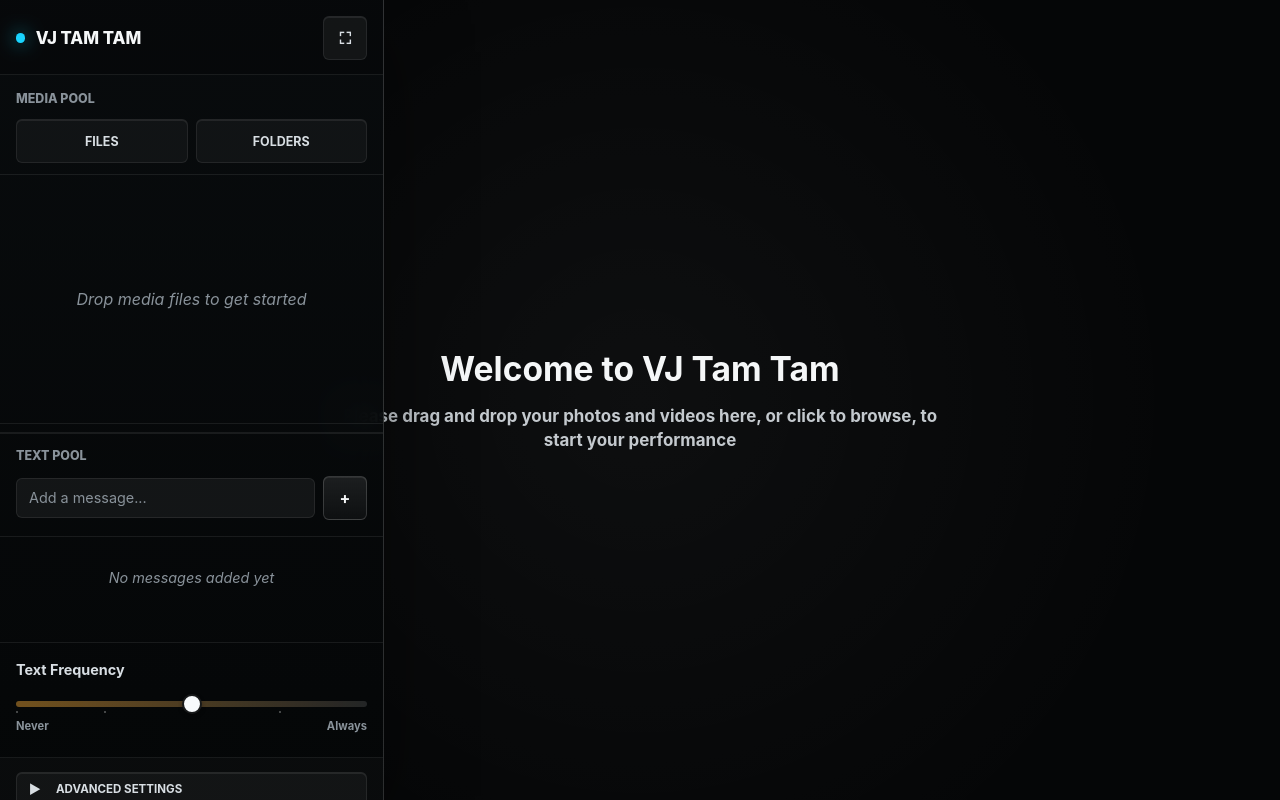
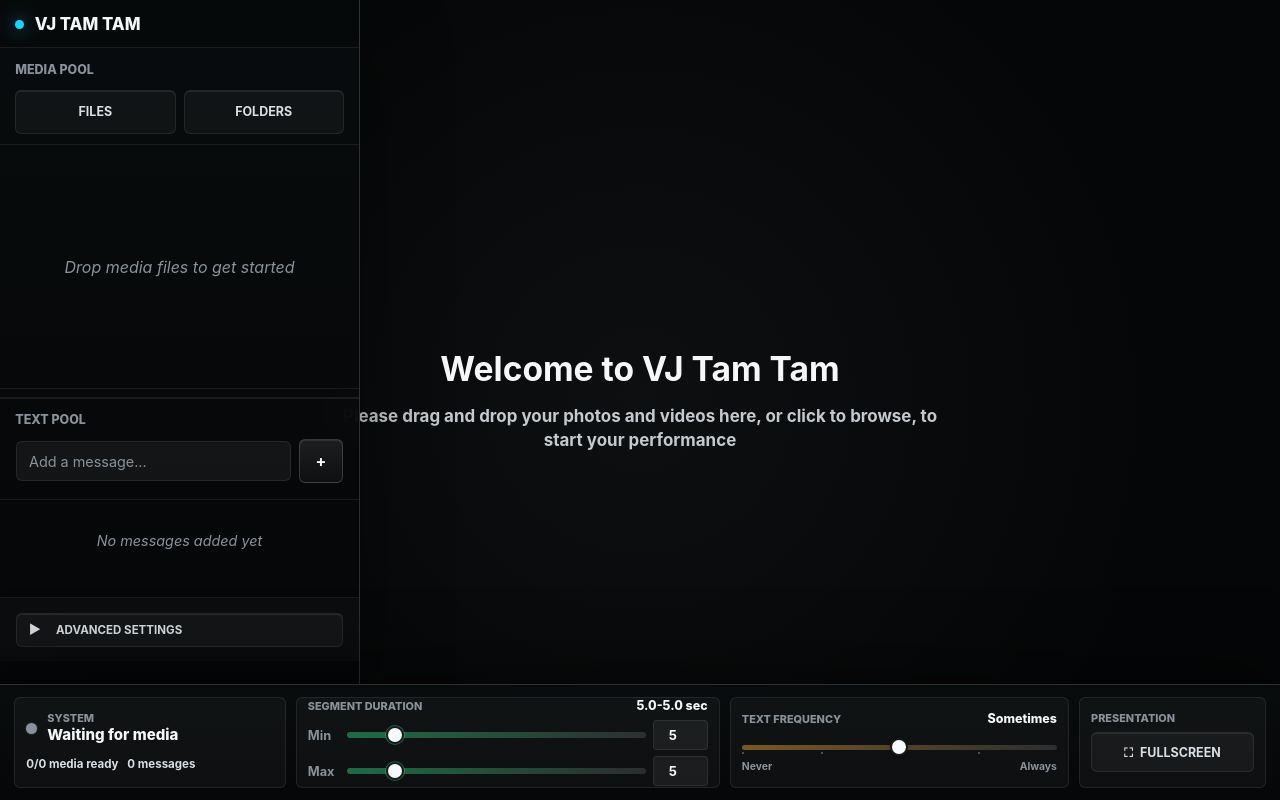
Before and after one commit to paulobarcelos/vj-tam-tam, a plain HTML site: page index.html in a window 1280 px wide. Both pictures are taken after a click on the element 640 px from the left and 400 px from the top of the page. Drawn offline with Linux system fonts and the light colour scheme.

Commit message:
ui: add lean live strip

```diff
--- a/assets/css/features/base.css
+++ b/assets/css/features/base.css
@@ -20,6 +20,8 @@
   --radius-md: 6px;
   --radius-lg: 10px;
   --shadow-panel: 0 24px 80px rgba(0, 0, 0, 0.42);
+  --live-strip-height: 116px;
+  --live-strip-mobile-height: 138px;
 }
 
 /* VJ Tam Tam CSS */
--- /dev/null
+++ b/assets/css/features/bottom-live-strip.css
@@ -0,0 +1,233 @@
+/* Bottom live controls */
+.bottom-live-strip {
+  position: absolute;
+  right: 0;
+  bottom: 0;
+  left: 0;
+  z-index: 3;
+  height: var(--live-strip-height);
+  padding: 0.72rem 0.9rem;
+  display: grid;
+  grid-template-columns:
+    minmax(190px, 0.8fr)
+    minmax(280px, 1.25fr)
+    minmax(240px, 1fr)
+    minmax(138px, 0.55fr);
+  gap: 0.65rem;
+  align-items: stretch;
+  background: linear-gradient(180deg, rgba(10, 13, 15, 0.9), rgba(5, 7, 8, 0.96));
+  border-top: 1px solid var(--line-strong);
+  box-shadow: 0 -20px 70px rgba(0, 0, 0, 0.4);
+  backdrop-filter: blur(18px) saturate(1.12);
+  -webkit-backdrop-filter: blur(18px) saturate(1.12);
+  transition: opacity 0.28s ease, transform 0.28s ease;
+}
+
+.ui-idle .bottom-live-strip {
+  opacity: 0;
+  transform: translateY(14px);
+  pointer-events: none;
+}
+
+.live-strip-cell {
+  min-width: 0;
+  min-height: 0;
+  padding: 0.68rem;
+  display: flex;
+  flex-direction: column;
+  justify-content: center;
+  gap: 0.48rem;
+  background: rgba(255, 255, 255, 0.035);
+  border: 1px solid var(--line-soft);
+  border-radius: var(--radius-md);
+}
+
+.live-strip-status {
+  display: grid;
+  grid-template-columns: auto minmax(0, 1fr);
+  grid-template-rows: auto auto;
+  align-items: center;
+  column-gap: 0.62rem;
+  row-gap: 0.3rem;
+}
+
+.status-dot {
+  width: 0.7rem;
+  height: 0.7rem;
+  border-radius: 50%;
+  background: var(--text-muted);
+  box-shadow: 0 0 0 1px rgba(255, 255, 255, 0.08);
+}
+
+.status-dot--ready {
+  background: var(--accent-green);
+  box-shadow: 0 0 16px rgba(53, 232, 137, 0.62);
+}
+
+.status-dot--warn {
+  background: var(--accent-amber);
+  box-shadow: 0 0 16px rgba(255, 177, 59, 0.62);
+}
+
+.status-dot--idle {
+  background: var(--text-muted);
+}
+
+.live-strip-label {
+  margin: 0;
+  color: var(--text-muted);
+  font-size: 0.68rem;
+  font-weight: 800;
+  line-height: 1.1;
+  text-transform: uppercase;
+}
+
+.live-strip-value {
+  margin: 0.12rem 0 0;
+  color: var(--text-strong);
+  font-size: 0.94rem;
+  font-weight: 800;
+  line-height: 1.1;
+}
+
+.live-strip-meta {
+  grid-column: 1 / -1;
+  display: flex;
+  flex-wrap: wrap;
+  gap: 0.3rem 0.55rem;
+  color: var(--text);
+  font-size: 0.72rem;
+  font-weight: 700;
+  line-height: 1.2;
+}
+
+.live-strip-heading {
+  display: flex;
+  justify-content: space-between;
+  align-items: baseline;
+  gap: 0.65rem;
+}
+
+.live-strip-summary {
+  flex-shrink: 0;
+  color: var(--text-strong);
+  font-size: 0.78rem;
+  font-weight: 800;
+  line-height: 1.1;
+}
+
+.live-duration-controls {
+  display: grid;
+  gap: 0.36rem;
+}
+
+.live-duration-control {
+  min-width: 0;
+  display: grid;
+  grid-template-columns: 2rem minmax(90px, 1fr) 3.4rem;
+  align-items: center;
+  gap: 0.45rem;
+}
+
+.bottom-live-strip .duration-slider {
+  min-width: 0;
+}
+
+.bottom-live-strip .duration-input {
+  width: 3.4rem;
+  min-height: 30px;
+  padding: 0.22rem 0.3rem;
+  font-size: 0.82rem;
+}
+
+.bottom-live-strip .duration-unit {
+  min-width: 0;
+}
+
+.bottom-live-strip .frequency-control-section {
+  padding: 0;
+  margin-top: 0;
+  border-top: 0;
+}
+
+.bottom-live-strip .frequency-slider-container {
+  margin-bottom: 0;
+}
+
+.bottom-live-strip .frequency-slider {
+  height: 5px;
+}
+
+.bottom-live-strip .frequency-slider::-webkit-slider-thumb {
+  width: 18px;
+  height: 18px;
+}
+
+.bottom-live-strip .frequency-slider::-moz-range-thumb {
+  width: 18px;
+  height: 18px;
+}
+
+.bottom-live-strip .frequency-labels {
+  margin-top: 0.36rem;
+  font-size: 0.65rem;
+}
+
+.live-strip-presentation {
+  align-items: stretch;
+}
+
+.live-fullscreen-btn {
+  width: 100%;
+  min-height: 40px;
+  padding: 0.54rem 0.7rem;
+  white-space: nowrap;
+}
+
+@media (max-width: 940px) {
+  .bottom-live-strip {
+    height: var(--live-strip-mobile-height);
+    grid-template-columns: none;
+    grid-auto-flow: column;
+    grid-auto-columns: minmax(230px, 76vw);
+    align-items: stretch;
+    overflow-x: auto;
+    overflow-y: hidden;
+    padding: 0.62rem 0.7rem;
+    scroll-snap-type: x proximity;
+    scrollbar-width: thin;
+    scrollbar-color: rgba(255, 255, 255, 0.22) transparent;
+  }
+
+  .bottom-live-strip::-webkit-scrollbar {
+    height: 6px;
+  }
+
+  .bottom-live-strip::-webkit-scrollbar-track {
+    background: transparent;
+  }
+
+  .bottom-live-strip::-webkit-scrollbar-thumb {
+    background: rgba(255, 255, 255, 0.18);
+    border-radius: 999px;
+  }
+
+  .live-strip-cell {
+    scroll-snap-align: start;
+  }
+}
+
+@media (max-width: 420px) {
+  .bottom-live-strip {
+    grid-auto-columns: minmax(220px, 84vw);
+  }
+
+  .live-duration-control {
+    grid-template-columns: 1.8rem minmax(76px, 1fr) 3.1rem;
+    gap: 0.35rem;
+  }
+
+  .bottom-live-strip .duration-input {
+    width: 3.1rem;
+  }
+}
--- a/assets/css/features/drawer.css
+++ b/assets/css/features/drawer.css
@@ -3,8 +3,8 @@
   position: absolute;
   top: 0;
   left: 0;
-  width: min(384px, 100vw);
-  height: 100vh;
+  width: min(360px, 100vw);
+  height: calc(100vh - var(--live-strip-height));
   background: linear-gradient(180deg, rgba(9, 12, 14, 0.94), rgba(5, 7, 8, 0.9));
   border-right: 1px solid var(--line-strong);
   box-shadow: var(--shadow-panel);
@@ -40,7 +40,7 @@
 
 /* Application Header - VJ Tam Tam Logo */
 .app-header {
-  padding: 1rem 1rem 0.9rem;
+  padding: 0.9rem 0.95rem 0.8rem;
   border-bottom: 1px solid var(--line-soft);
   display: flex;
   align-items: center;
@@ -80,7 +80,7 @@
 
 /* Media Pool Header */
 .drawer-header {
-  padding: 1rem 1rem 0.65rem;
+  padding: 0.85rem 0.95rem 0.65rem;
   border-bottom: 1px solid var(--line-soft);
   display: grid;
   grid-template-columns: 1fr;
@@ -147,14 +147,14 @@
   display: flex;
   flex-direction: column;
   gap: 0.5rem;
-  padding: 0 1rem;
-  padding-top: 1rem;
+  padding: 0 0.95rem;
+  padding-top: 0.85rem;
 }
 
 .media-pool {
-  padding: 1rem;
+  padding: 0.85rem 0.95rem;
   padding-top: 0.5rem;
-  max-height: 400px;
+  max-height: min(34vh, 330px);
   overflow-y: auto;
   display: grid;
   grid-template-columns: repeat(auto-fill, minmax(68px, 1fr));
@@ -167,7 +167,13 @@
 }
 
 .section-header {
-  padding: 0.9rem 1rem 0.6rem;
+  padding: 0.82rem 0.95rem 0.56rem;
+}
+
+@media (max-width: 940px) {
+  .left-drawer {
+    height: calc(100vh - var(--live-strip-mobile-height));
+  }
 }
 
 .section-header h3 {
--- a/assets/css/style.css
+++ b/assets/css/style.css
@@ -3,6 +3,7 @@
 @import url("features/base.css");
 @import url("features/stage-and-overlays.css");
 @import url("features/drawer.css");
+@import url("features/bottom-live-strip.css");
 @import url("features/notifications.css");
 @import url("features/media-pool.css");
 @import url("features/projection-controls.css");
--- a/index.html
+++ b/index.html
@@ -15,13 +15,6 @@
           <div class="app-logo">
             <h1>VJ Tam Tam</h1>
           </div>
-          <button
-            id="presentation-fullscreen-btn"
-            class="btn btn--icon app-header-action"
-            title="Presentation fullscreen"
-          >
-            ⛶
-          </button>
         </div>
 
         <!-- Media Pool Section -->
@@ -102,38 +95,6 @@
               <button id="clear-text-btn" class="btn btn--danger btn--small" style="display: none">
                 <!-- Text content will be set via JavaScript from strings.js -->
               </button>
-            </div>
-          </div>
-
-          <!-- Frequency Control -->
-          <div class="frequency-control-section">
-            <div class="frequency-control-header">
-              <label for="text-frequency-slider" class="frequency-label" id="frequency-label"
-                >Text Frequency</label
-              >
-            </div>
-
-            <div class="frequency-slider-container">
-              <input
-                type="range"
-                id="text-frequency-slider"
-                class="frequency-slider"
-                min="0"
-                max="1"
-                value="0.5"
-                step="0.25"
-                aria-label="Text display frequency"
-                aria-describedby="frequency-description"
-              />
-
-              <div class="frequency-labels">
-                <span class="frequency-label-min" id="frequency-label-min">Never</span>
-                <span class="frequency-label-max" id="frequency-label-max">Always</span>
-              </div>
-            </div>
-
-            <div id="frequency-description" class="frequency-description sr-only">
-              Controls how often text messages appear over the visuals. Range from Never to Always.
             </div>
           </div>
         </div>
@@ -224,54 +185,6 @@
               </div>
             </div>
 
-            <div class="control-group">
-              <label for="min-duration-control">Minimum Segment Duration</label>
-              <div class="control-pair">
-                <input
-                  type="range"
-                  id="min-duration-slider"
-                  min="1"
-                  max="30"
-                  value="5"
-                  step="0.1"
-                  class="duration-slider"
-                />
-                <input
-                  type="number"
-                  id="min-duration-input"
-                  min="1"
-                  max="30"
-                  value="5"
-                  step="0.1"
-                  class="duration-input"
-                />
-                <span class="duration-unit">sec</span>
-              </div>
-            </div>
-            <div class="control-group">
-              <label for="max-duration-control">Maximum Segment Duration</label>
-              <div class="control-pair">
-                <input
-                  type="range"
-                  id="max-duration-slider"
-                  min="1"
-                  max="30"
-                  value="5"
-                  step="0.1"
-                  class="duration-slider"
-                />
-                <input
-                  type="number"
-                  id="max-duration-input"
-                  min="1"
-                  max="30"
-                  value="5"
-                  step="0.1"
-                  class="duration-input"
-                />
-                <span class="duration-unit">sec</span>
-              </div>
-            </div>
             <div class="control-group">
               <label for="skip-start-control">Video Skip Start</label>
               <div class="control-pair">
@@ -429,6 +342,121 @@
 
       <!-- Projection handles container (above all other content) -->
       <div id="projection-handles-container" class="projection-handles-container"></div>
+
+      <!-- Bottom live strip with controls used during performance -->
+      <section id="bottom-live-strip" class="bottom-live-strip hidden-on-idle" aria-label="Live controls">
+        <div class="live-strip-cell live-strip-status">
+          <span class="status-dot" id="live-status-dot" aria-hidden="true"></span>
+          <div>
+            <p class="live-strip-label">System</p>
+            <p class="live-strip-value" id="live-status-label">Waiting for media</p>
+          </div>
+          <div class="live-strip-meta">
+            <span id="live-media-count">0 media</span>
+            <span id="live-text-count">0 messages</span>
+          </div>
+        </div>
+
+        <div class="live-strip-cell live-strip-segment">
+          <div class="live-strip-heading">
+            <label class="live-strip-label" for="min-duration-slider">Segment Duration</label>
+            <span class="live-strip-summary" id="live-segment-summary">5.0-5.0 sec</span>
+          </div>
+          <div class="live-duration-controls">
+            <div class="live-duration-control">
+              <span class="duration-unit">Min</span>
+              <input
+                type="range"
+                id="min-duration-slider"
+                min="1"
+                max="30"
+                value="5"
+                step="0.1"
+                class="duration-slider"
+                aria-label="Minimum segment duration"
+              />
+              <input
+                type="number"
+                id="min-duration-input"
+                min="1"
+                max="30"
+                value="5"
+                step="0.1"
+                class="duration-input"
+                aria-label="Minimum segment duration seconds"
+              />
+            </div>
+            <div class="live-duration-control">
+              <span class="duration-unit">Max</span>
+              <input
+                type="range"
+                id="max-duration-slider"
+                min="1"
+                max="30"
+                value="5"
+                step="0.1"
+                class="duration-slider"
+                aria-label="Maximum segment duration"
+              />
+              <input
+                type="number"
+                id="max-duration-input"
+                min="1"
+                max="30"
+                value="5"
+                step="0.1"
+                class="duration-input"
+                aria-label="Maximum segment duration seconds"
+              />
+            </div>
+          </div>
+        </div>
+
+        <div class="live-strip-cell live-strip-frequency">
+          <div class="live-strip-heading">
+            <label for="text-frequency-slider" class="live-strip-label" id="frequency-label"
+              >Text Frequency</label
+            >
+            <span class="live-strip-summary" id="live-frequency-summary">Sometimes</span>
+          </div>
+          <div class="frequency-control-section">
+            <div class="frequency-slider-container">
+              <input
+                type="range"
+                id="text-frequency-slider"
+                class="frequency-slider"
+                min="0"
+                max="1"
+                value="0.5"
+                step="0.25"
+                aria-label="Text display frequency"
+                aria-describedby="frequency-description"
+              />
+
+              <div class="frequency-labels">
+                <span class="frequency-label-min" id="frequency-label-min">Never</span>
+                <span class="frequency-label-max" id="frequency-label-max">Always</span>
+              </div>
+            </div>
+
+            <div id="frequency-description" class="frequency-description sr-only">
+              Controls how often text messages appear over the visuals. Range from Never to Always.
+            </div>
+          </div>
+        </div>
+
+        <div class="live-strip-cell live-strip-presentation">
+          <p class="live-strip-label">Presentation</p>
+          <button
+            id="presentation-fullscreen-btn"
+            class="btn btn--secondary live-fullscreen-btn"
+            title="Presentation fullscreen"
+          >
+            <span aria-hidden="true">⛶</span>
+            <span>Fullscreen</span>
+          </button>
+        </div>
+      </section>
     </div>
 
     <!-- Maptastic library for projection mapping -->
--- a/src/uiManager.js
+++ b/src/uiManager.js
@@ -62,6 +62,15 @@ class UIManager {
     this.frequencyControlSection = null
     this.textPoolView = null
 
+    // Bottom live strip elements
+    this.bottomLiveStrip = null
+    this.liveStatusDot = null
+    this.liveStatusLabel = null
+    this.liveMediaCount = null
+    this.liveTextCount = null
+    this.liveSegmentSummary = null
+    this.liveFrequencySummary = null
+
     this.idleController = new IdleController({ eventBus, startIdle: true })
 
     // Educational notices tracking (per page load)
@@ -145,6 +154,15 @@ class UIManager {
     // Frequency control elements
     this.textFrequencySlider = document.getElementById('text-frequency-slider')
     this.frequencyControlSection = document.querySelector('.frequency-control-section')
+
+    // Bottom live strip elements
+    this.bottomLiveStrip = document.getElementById('bottom-live-strip')
+    this.liveStatusDot = document.getElementById('live-status-dot')
+    this.liveStatusLabel = document.getElementById('live-status-label')
+    this.liveMediaCount = document.getElementById('live-media-count')
+    this.liveTextCount = document.getElementById('live-text-count')
+    this.liveSegmentSummary = document.getElementById('live-segment-summary')
+    this.liveFrequencySummary = document.getElementById('live-frequency-summary')
 
     // Check for required DOM elements
     if (
@@ -218,6 +236,7 @@ class UIManager {
 
     // Initialize media pool display (will show empty message if no media)
     this.updateMediaPoolDisplay()
+    this.updateLiveStripStatus()
 
     return true
   }
@@ -252,7 +271,7 @@ class UIManager {
     this.onUISettingsUpdated = this.handleUISettingsUpdate.bind(this)
     this.onTextPoolUpdated = this.handleTextPoolUpdate.bind(this)
     this.onTextPoolSizeChanged = this.handleTextPoolSizeChange.bind(this)
-    this.onFrequencyChanged = this.handleFrequencyChange.bind(this)
+    this.onFrequencyChanged = (data) => this.updateFrequencyDisplay(data.frequency)
 
     // StateManager events
     eventBus.on(STATE_EVENTS.MEDIA_POOL_UPDATED, this.onMediaPoolUpdated)
@@ -479,6 +498,7 @@ class UIManager {
   handleMediaPoolStateUpdate(data) {
     this.updateMediaPoolDisplay()
     this.updateWelcomeMessageVisibility()
+    this.updateLiveStripStatus()
 
     // Provide user feedback for upgraded files
     if (data && data.upgradedItems && data.upgradedItems.length > 0) {
@@ -500,6 +520,7 @@ class UIManager {
   handleMediaPoolRestored() {
     this.updateMediaPoolDisplay()
     this.updateWelcomeMessageVisibility()
+    this.updateLiveStripStatus()
     // Banner approach handles permission restoration, no overlay needed
 
     // DO NOT initialize Advanced Controls here - it's too early in the restoration process
@@ -605,6 +626,7 @@ class UIManager {
 
     if (mediaItems.length === 0) {
       this.showEmptyMediaPoolMessage()
+      this.updateLiveStripStatus()
       return
     }
 
@@ -619,6 +641,7 @@ class UIManager {
 
     // Set up global user activation hijacking for permission restoration
     this.setupGlobalActivationHijacking()
+    this.updateLiveStripStatus()
   }
 
   /**
@@ -1124,7 +1147,6 @@ class UIManager {
 
     const presentationFullscreenBtn = document.getElementById('presentation-fullscreen-btn')
     if (presentationFullscreenBtn) {
-      presentationFullscreenBtn.textContent = STRINGS.USER_INTERFACE.buttons.presentationFullscreen
       presentationFullscreenBtn.title = STRINGS.USER_INTERFACE.tooltips.presentationFullscreen
       presentationFullscreenBtn.setAttribute(
         'aria-label',
@@ -1342,6 +1364,8 @@ class UIManager {
     ) {
       this.updateSegmentControlsDOM(settings)
     }
+
+    this.updateLiveSegmentSummary(settings)
   }
 
   /**
@@ -1408,6 +1432,7 @@ class UIManager {
    */
   handleTextPoolUpdate(event) {
     this.textPoolView.handleTextPoolUpdate(event)
+    this.updateLiveStripStatus()
   }
 
   /**
@@ -1416,6 +1441,7 @@ class UIManager {
    */
   handleTextPoolSizeChange(event) {
     this.textPoolView.handleTextPoolSizeChange(event)
+    this.updateLiveStripStatus()
   }
 
   /**
@@ -1509,18 +1535,22 @@ class UIManager {
 
   initializeFrequencyControl() {
     this.textPoolView.initializeFrequencyControl()
+    this.updateLiveFrequencySummary(stateManager.getTextFrequency())
   }
 
   handleFrequencyChange() {
     this.textPoolView.handleFrequencyChange()
+    this.updateLiveFrequencySummary(parseFloat(this.textFrequencySlider.value))
   }
 
   handleFrequencyChangeComplete(frequency) {
     this.textPoolView.handleFrequencyChangeComplete(frequency)
+    this.updateLiveFrequencySummary(frequency)
   }
 
   updateFrequencyDisplay(frequency) {
     this.textPoolView.updateFrequencyDisplay(frequency)
+    this.updateLiveFrequencySummary(frequency)
   }
 
   /**
@@ -1539,6 +1569,7 @@ class UIManager {
     const settings = stateManager.getSegmentSettings()
     console.log('Segment settings loaded from state:', settings)
     this.updateSegmentControlsDOM(settings)
+    this.updateLiveSegmentSummary(settings)
     console.log('DOM updated with segment settings')
 
     // Restore UI settings from state manager
@@ -1564,6 +1595,72 @@ class UIManager {
     // Set the flag to true to prevent double initialization
     this.advancedControlsInitialized = true
     console.log('Advanced controls initialization complete')
+    this.updateLiveStripStatus()
+  }
+
+  /**
+   * Update the bottom live strip with current media/text readiness.
+   */
+  updateLiveStripStatus() {
+    if (!this.bottomLiveStrip) return
+
+    const mediaItems = stateManager.getMediaPool()
+    const usableMedia = filterUsableMedia(mediaItems)
+    const permissionCount = filterMediaNeedingPermission(mediaItems).length
+    const textCount = stateManager.getTextPoolSize()
+
+    if (this.liveMediaCount) {
+      this.liveMediaCount.textContent = `${usableMedia.length}/${mediaItems.length} media ready`
+    }
+
+    if (this.liveTextCount) {
+      this.liveTextCount.textContent = `${textCount} message${textCount === 1 ? '' : 's'}`
+    }
+
+    if (!this.liveStatusLabel || !this.liveStatusDot) return
+
+    this.liveStatusDot.classList.remove('status-dot--ready', 'status-dot--warn', 'status-dot--idle')
+
+    if (usableMedia.length > 0) {
+      this.liveStatusLabel.textContent = 'Ready'
+      this.liveStatusDot.classList.add('status-dot--ready')
+    } else if (permissionCount > 0) {
+      this.liveStatusLabel.textContent = 'Restore access'
+      this.liveStatusDot.classList.add('status-dot--warn')
+    } else {
+      this.liveStatusLabel.textContent = 'Waiting for media'
+      this.liveStatusDot.classList.add('status-dot--idle')
+    }
+  }
+
+  /**
+   * Update the live segment duration summary from existing segment settings.
+   * @param {Object} settings - Segment settings object
+   */
+  updateLiveSegmentSummary(settings = stateManager.getSegmentSettings()) {
+    if (!this.liveSegmentSummary || !settings) return
+
+    const min = Number.parseFloat(settings.minDuration).toFixed(1)
+    const max = Number.parseFloat(settings.maxDuration).toFixed(1)
+    this.liveSegmentSummary.textContent = `${min}-${max} sec`
+  }
+
+  /**
+   * Update the live text frequency summary.
+   * @param {number} frequency - Frequency value between 0 and 1
+   */
+  updateLiveFrequencySummary(frequency = stateManager.getTextFrequency()) {
+    if (!this.liveFrequencySummary) return
+
+    const labels = {
+      0: 'Never',
+      0.25: 'Rare',
+      0.5: 'Sometimes',
+      0.75: 'Often',
+      1: 'Always',
+    }
+    const rounded = Math.round(Number.parseFloat(frequency) * 4) / 4
+    this.liveFrequencySummary.textContent = labels[rounded] || 'Sometimes'
   }
 
   /**
```
Also changed, not shown: assets/css/features/notifications.css (+11 -0 lines), src/app.smoke.test.js (+36 -0 lines).
